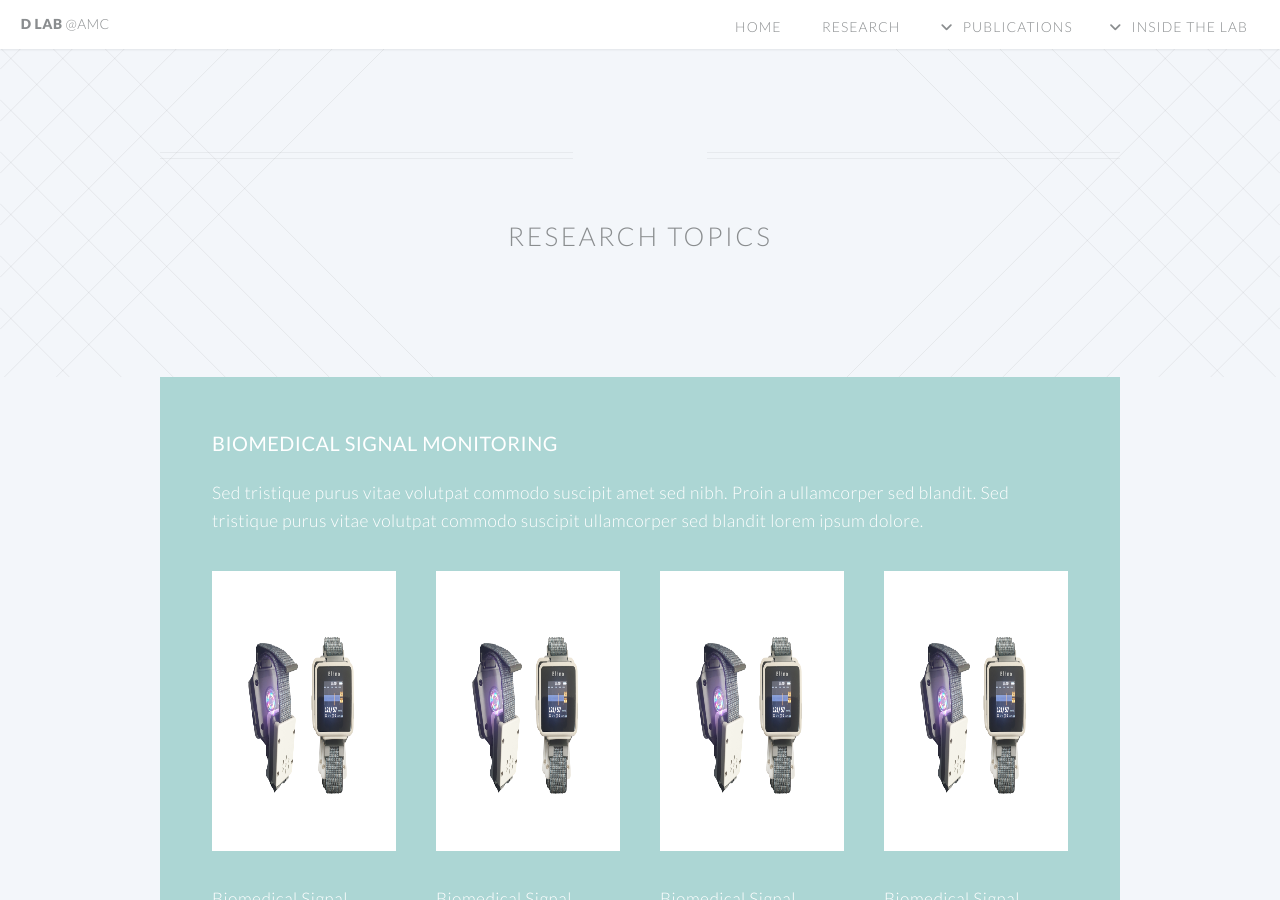
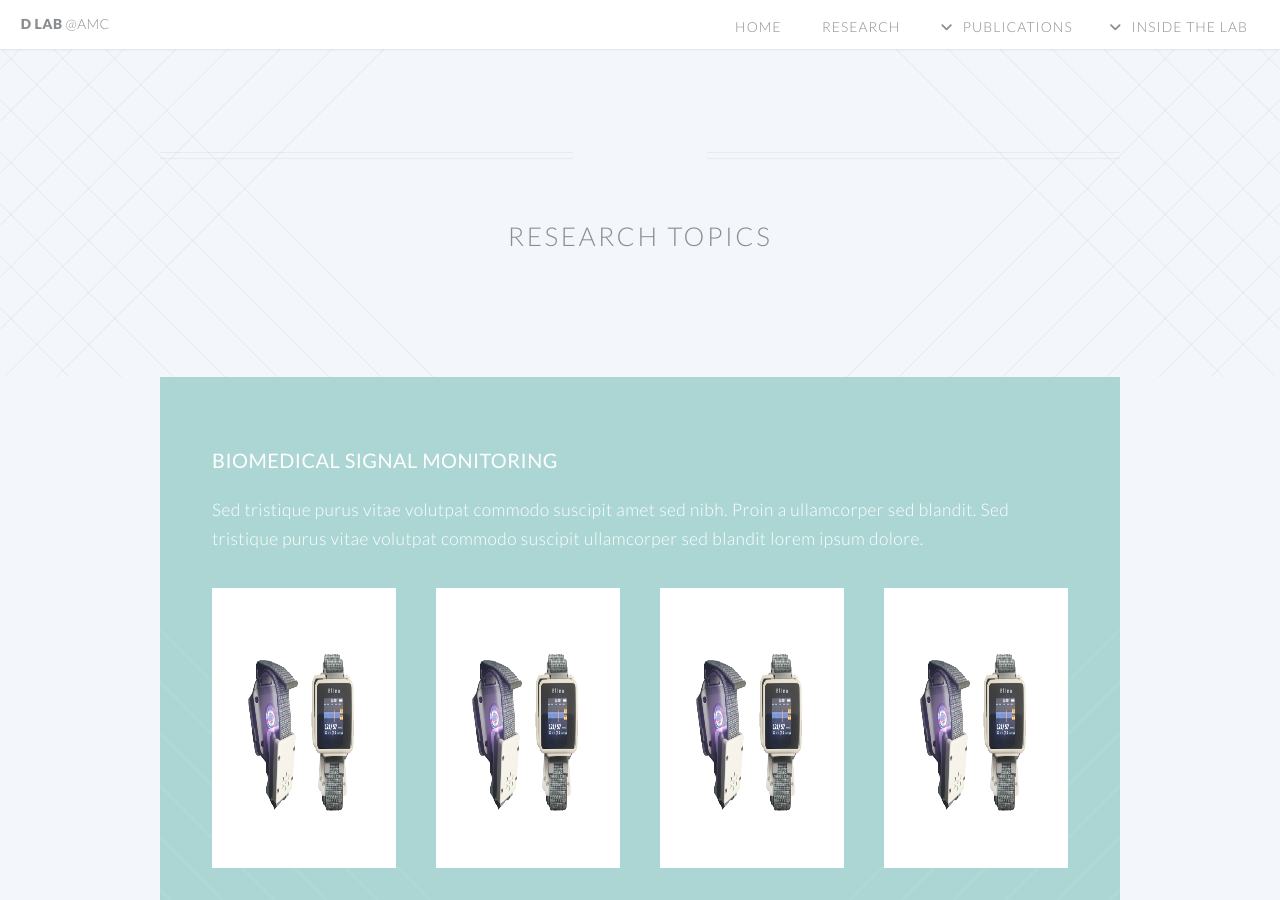
Before and after one commit to ydon1111/ydon1111.github.io, a Jekyll site: the page built from htmls/research_topics.html, in a window 1280 px wide and 900 px high. Built offline with Jekyll 4.4.1, drawn with Linux system fonts in a browser that asks for light colours; nearby versions of some CDN libraries.

Commit message:
전체적으로 수정

```diff
--- a/htmls/research_topics.html
+++ b/htmls/research_topics.html
@@ -14,7 +14,7 @@
 
 <!-- one -->
 <article class="sections-container">
-  <section class="wrapper style4 container" style="background-color: #acd6d4; color: white;">
+  <section class="wrapper style2 container special-alt" style="background-color: #acd6d4; color: white;">
     <h3><strong> Biomedical Signal Monitoring </strong></h3>
     <p>Sed tristique purus vitae volutpat commodo suscipit amet sed nibh. Proin a ullamcorper sed
       blandit. Sed tristique purus vitae volutpat commodo suscipit ullamcorper sed blandit lorem ipsum
@@ -64,7 +64,7 @@
 
   <!-- Two -->
 
-  <section class="wrapper style4 container" style="background-color: #f8d2a0ff; color: white;">
+  <section class="wrapper style2 container special-alt" style="background-color: #f8d2a0ff; color: white;">
     <h3><strong> Biomedical Signal Monitoring </strong></h3>
     <p>Sed tristique purus vitae volutpat commodo suscipit amet sed nibh. Proin a ullamcorper sed
       blandit. Sed tristique purus vitae volutpat commodo suscipit ullamcorper sed blandit lorem ipsum
@@ -114,7 +114,7 @@
 
 
   <!-- Three -->
-  <section class="wrapper style4 container" style="background-color: #acd6d4; color: white;">
+  <section class="wrapper style2 container special-alt" style="background-color: #acd6d4; color: white;">
     <h3><strong> Biomedical Signal Monitoring </strong></h3>
     <p>Sed tristique purus vitae volutpat commodo suscipit amet sed nibh. Proin a ullamcorper sed
       blandit. Sed tristique purus vitae volutpat commodo suscipit ullamcorper sed blandit lorem ipsum
@@ -165,7 +165,7 @@
 
   <!-- four -->
 
-  <section class="wrapper style4 container" style="background-color: #f8d2a0ff; color: white;">
+  <section class="wrapper style2 container special-alt" style="background-color: #f8d2a0ff; color: white;">
     <h3><strong> Biomedical Signal Monitoring </strong></h3>
     <p>Sed tristique purus vitae volutpat commodo suscipit amet sed nibh. Proin a ullamcorper sed
       blandit. Sed tristique purus vitae volutpat commodo suscipit ullamcorper sed blandit lorem ipsum
@@ -217,7 +217,7 @@
 
   <!-- five -->
 
-  <section class="wrapper style4 container" style="background-color: #acd6d4; color: white;">
+  <section class="wrapper style2 container special-alt" style="background-color: #acd6d4; color: white;">
     <h3><strong> Biomedical Signal Monitoring </strong></h3>
     <p>Sed tristique purus vitae volutpat commodo suscipit amet sed nibh. Proin a ullamcorper sed
       blandit. Sed tristique purus vitae volutpat commodo suscipit ullamcorper sed blandit lorem ipsum
```
